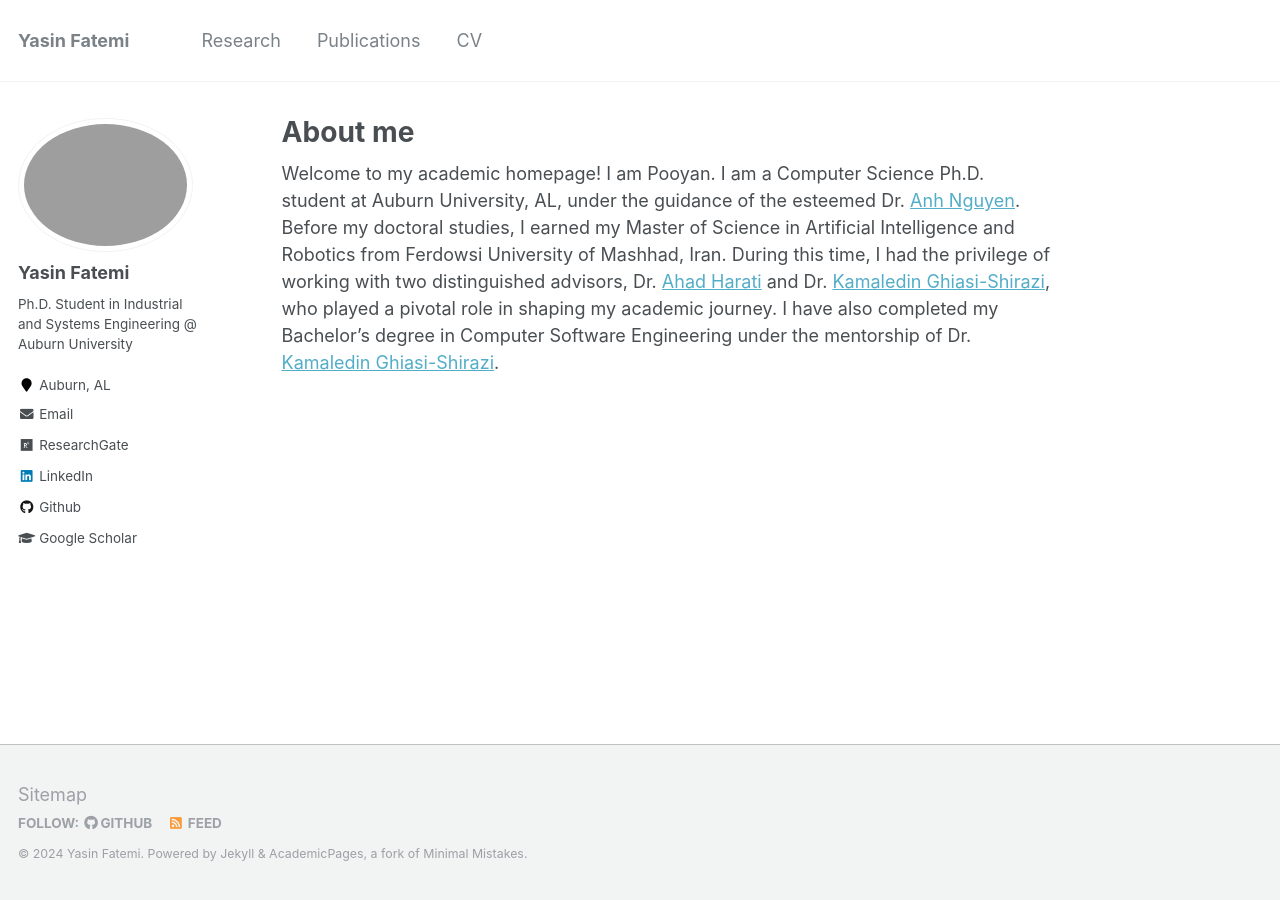
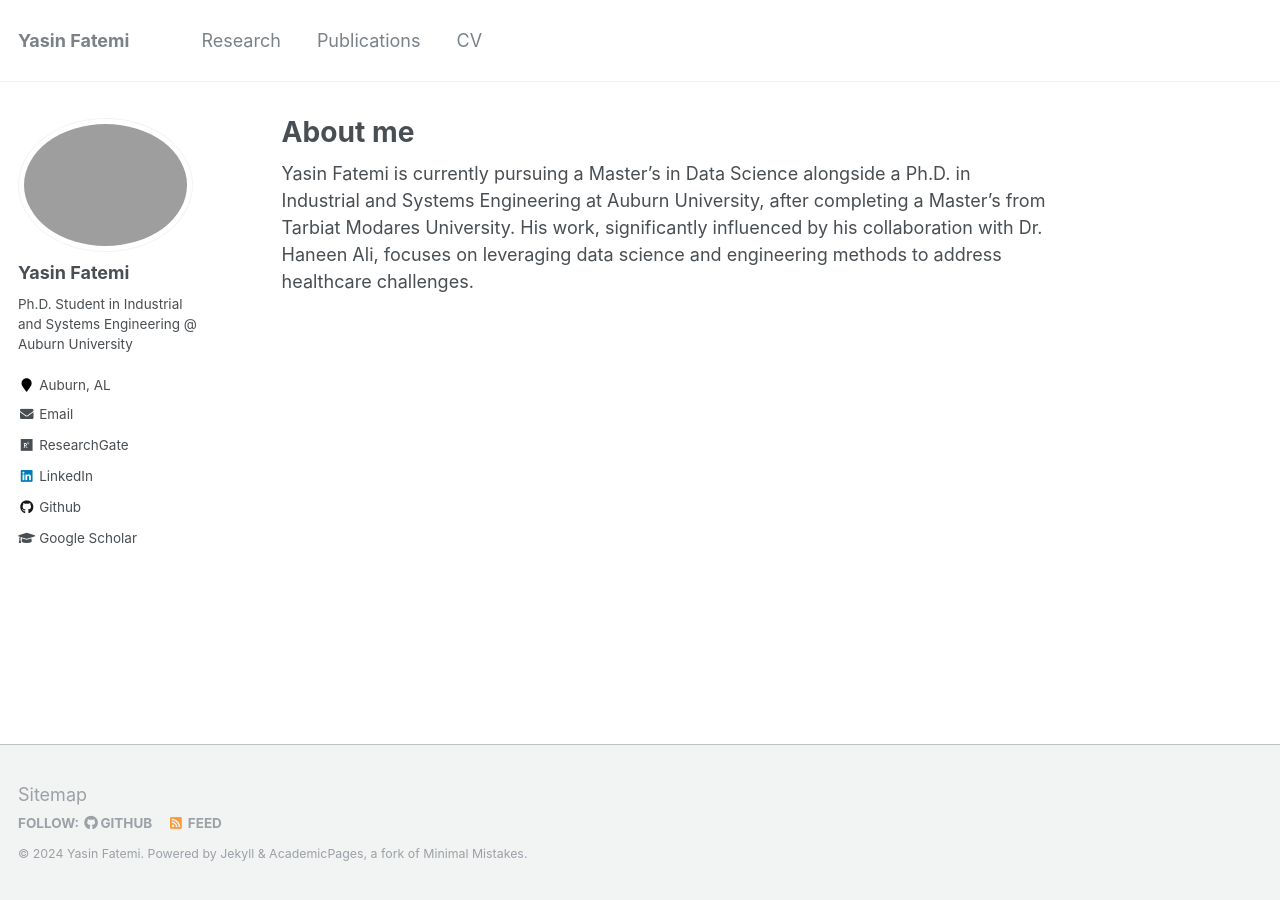
Before and after one commit to Yasinfa/yasinfa.github.io, a Jekyll site: the page built from _pages/about.md, in a window 1280 px wide. Built offline with Jekyll 4.4.1, drawn with Linux system fonts in a browser that asks for light colours.

Commit message:
Update about.md

```diff
--- a/_pages/about.md
+++ b/_pages/about.md
@@ -8,4 +8,5 @@ redirect_from:
   - /about.html
 ---
 
-Welcome to my academic homepage! I am Pooyan. I am a Computer Science Ph.D. student at Auburn University, AL, under the guidance of the esteemed Dr. [Anh Nguyen](https://anhnguyen.me/research/). Before my doctoral studies, I earned my Master of Science in Artificial Intelligence and Robotics from Ferdowsi University of Mashhad, Iran. During this time, I had the privilege of working with two distinguished advisors, Dr. [Ahad Harati](http://prof.um.ac.ir/a.harati/) and Dr. [Kamaledin Ghiasi-Shirazi](http://prof.um.ac.ir/k.ghiasi/), who played a pivotal role in shaping my academic journey. I have also completed my Bachelor’s degree in Computer Software Engineering under the mentorship of Dr. [Kamaledin Ghiasi-Shirazi](http://prof.um.ac.ir/k.ghiasi/).
+
+Yasin Fatemi is currently pursuing a Master's in Data Science alongside a Ph.D. in Industrial and Systems Engineering at Auburn University, after completing a Master's from Tarbiat Modares University. His work, significantly influenced by his collaboration with Dr. Haneen Ali, focuses on leveraging data science and engineering methods to address healthcare challenges.
```
